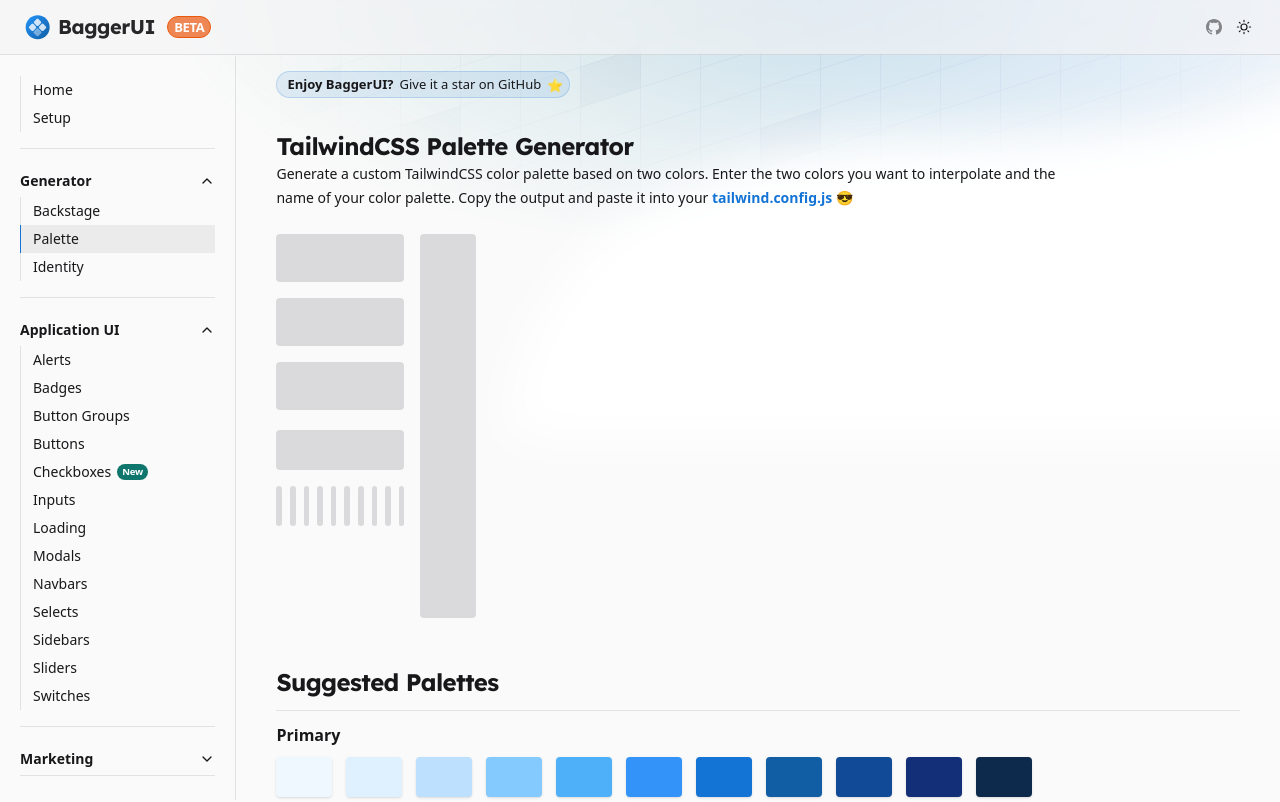
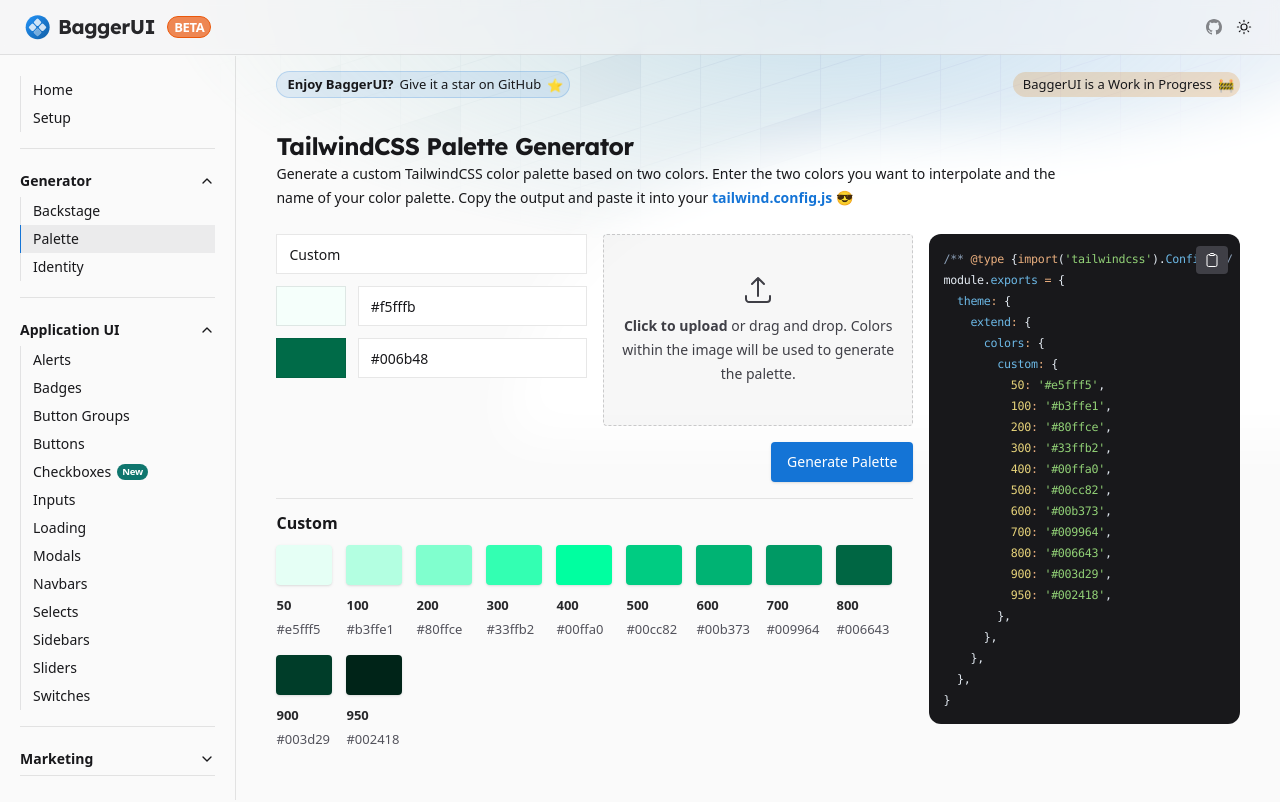
Before and after one commit to kiko-g/bagger-ui, a Next.js app: page /generator/palette in a window 1280 px wide. Shown: the top 802 px of the page. Built offline with nearby package versions, Linux system fonts and the light colour scheme.

Commit message:
add work in progress

```diff
--- a/src/app/generator/palette/page.tsx
+++ b/src/app/generator/palette/page.tsx
@@ -105,7 +105,7 @@
         <span className="font-semibold text-primary-600 dark:text-primary-500">tailwind.config.js</span> 😎
       </p>
 
-      {!isLoading ? (
+      {isLoading ? (
         <PaletteSkeleton />
       ) : (
         <section id="tailwindcss-palette" className="mt-4 grid grid-cols-1 gap-4 lg:grid-cols-3">
@@ -248,7 +248,7 @@
         </section>
       )}
 
-      <section id="tailwindcss-palette-suggestions" className="mt-4 w-full pt-4">
+      <section id="tailwindcss-palette-suggestions" className="mb-24 mt-4 w-full pt-4">
         <h2
           className={clsx(
             lexend.className,
@@ -272,7 +272,7 @@
 
 function PaletteSkeleton() {
   return (
-    <div className="mt-4 grid h-full grid-cols-1 gap-4 lg:grid-cols-3">
+    <div className="mt-4 grid h-full w-full grid-cols-1 gap-4 lg:grid-cols-3">
       <div className="col-span-1 flex flex-col items-end gap-4 lg:col-span-2">
         <div className="h-12 w-full animate-pulse rounded bg-zinc-300 dark:bg-black/40"></div>
         <div className="h-12 w-full animate-pulse rounded bg-zinc-300 dark:bg-black/40"></div>
--- a/src/components/Layout.tsx
+++ b/src/components/Layout.tsx
@@ -11,6 +11,7 @@
 import { SupportBadge } from '@/components/layout/support/Badge'
 import { HeroPattern } from '@/components/layout/HeroPattern'
 import { ThemeSupportNotification } from '@/components/layout/support/ThemeSupportNotification'
+import { WorkInProgressBadge } from './layout/WorkInProgressBadge'
 
 type Props = {
   children: React.ReactNode
@@ -28,9 +29,10 @@
         <HeroPattern />
         <div className="flex flex-1">
           {sidebar && <Navigation location={location} />}
-          <article className="flex max-w-full flex-1 flex-col items-start justify-start px-6 xl:px-10">
-            <div className="my-4 flex w-full justify-start">
+          <article className="relative flex max-w-full flex-1 flex-col items-start justify-start px-6 xl:px-10">
+            <div className="my-4 flex w-full items-center justify-between">
               <SupportBadge />
+              <WorkInProgressBadge />
             </div>
             {children}
           </article>
--- /dev/null
+++ b/src/components/layout/WorkInProgressBadge.tsx
@@ -0,0 +1,12 @@
+'use client'
+
+export function WorkInProgressBadge() {
+  return (
+    <div className="flex items-center justify-center gap-1.5 rounded-full border-amber-600/20 bg-amber-600/20 px-2.5 py-1.5 text-xs font-normal leading-none transition dark:border-amber-600/50 dark:bg-amber-600/30">
+      <span>BaggerUI is a Work in Progress</span>
+      <span aria-hidden="true" role="img" className="h-3 w-3">
+        🚧
+      </span>
+    </div>
+  )
+}
```
